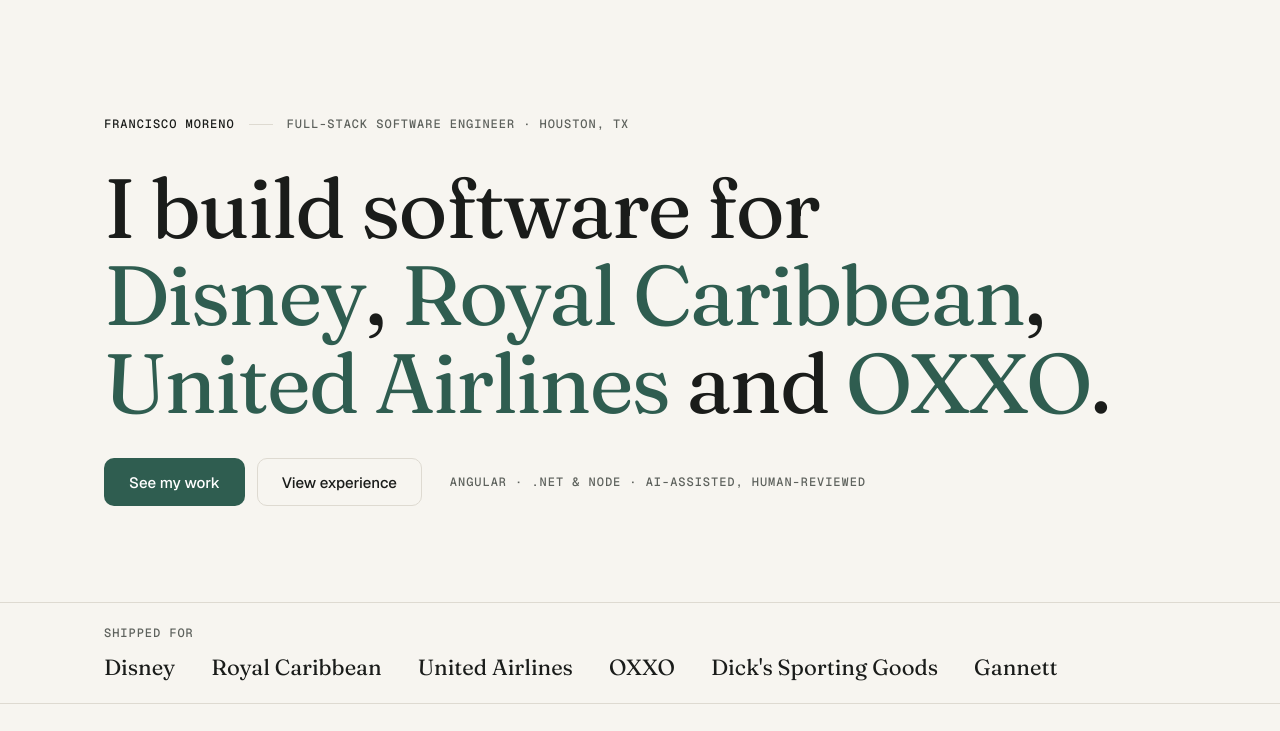
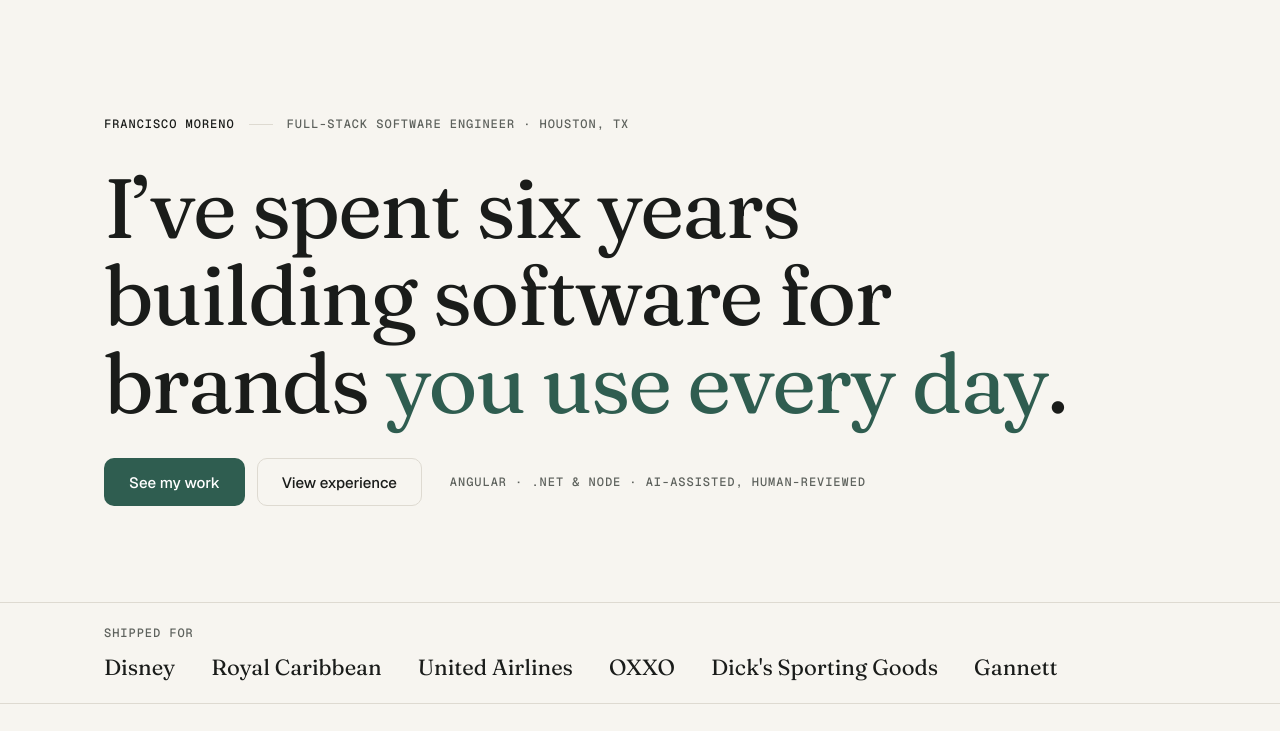
Before and after one commit to frxncismor/portfolio-v2, an Astro site: page / in a window 1280 px wide. Shown: the part 69-800 px from the top of the page. Built offline with nearby package versions, Linux system fonts and the light colour scheme; Astro itself is replaced by a stand-in of ours; some packages are replaced by stand-ins of ours.

Commit message:
feat(hero): replace brand list headline with years-and-scale hook (EN/ES)

```diff
--- a/src/components/Hero.astro
+++ b/src/components/Hero.astro
@@ -20,26 +20,32 @@ const { lang } = Astro.props
     <h1 class="serif">
       {lang === 'en' ? (
         <>
-        <span class="w" style="animation-delay:0ms">I</span>
-        <span class="w" style="animation-delay:50ms">build</span>
-        <span class="w" style="animation-delay:100ms">software</span>
-        <span class="w" style="animation-delay:150ms">for</span>
-        <span class="nw"><span class="w br" style="animation-delay:200ms">Disney</span>,</span>
-        <span class="nw"><span class="w br" style="animation-delay:250ms">Royal Caribbean</span>,</span>
-        <span class="w br" style="animation-delay:300ms">United Airlines</span>
-        <span class="w" style="animation-delay:350ms">and</span>
-        <span class="nw"><span class="w br" style="animation-delay:400ms">OXXO</span>.</span>
+        <span class="w" style="animation-delay:0ms">I’ve</span>
+        <span class="w" style="animation-delay:50ms">spent</span>
+        <span class="w" style="animation-delay:100ms">six</span>
+        <span class="w" style="animation-delay:150ms">years</span>
+        <span class="w" style="animation-delay:200ms">building</span>
+        <span class="w" style="animation-delay:250ms">software</span>
+        <span class="w" style="animation-delay:300ms">for</span>
+        <span class="w" style="animation-delay:350ms">brands</span>
+        <span class="w br" style="animation-delay:400ms">you</span>
+        <span class="w br" style="animation-delay:450ms">use</span>
+        <span class="w br" style="animation-delay:500ms">every</span>
+        <span class="nw"><span class="w br" style="animation-delay:550ms">day</span>.</span>
         </>
       ) : (
         <>
-        <span class="w" style="animation-delay:0ms">Construyo</span>
-        <span class="w" style="animation-delay:50ms">software</span>
-        <span class="w" style="animation-delay:100ms">para</span>
-        <span class="nw"><span class="w br" style="animation-delay:150ms">Disney</span>,</span>
-        <span class="nw"><span class="w br" style="animation-delay:200ms">Royal Caribbean</span>,</span>
-        <span class="w br" style="animation-delay:250ms">United Airlines</span>
-        <span class="w" style="animation-delay:300ms">y</span>
-        <span class="nw"><span class="w br" style="animation-delay:350ms">OXXO</span>.</span>
+        <span class="w" style="animation-delay:0ms">Llevo</span>
+        <span class="w" style="animation-delay:50ms">seis</span>
+        <span class="w" style="animation-delay:100ms">años</span>
+        <span class="w" style="animation-delay:150ms">construyendo</span>
+        <span class="w" style="animation-delay:200ms">software</span>
+        <span class="w" style="animation-delay:250ms">para</span>
+        <span class="w" style="animation-delay:300ms">marcas</span>
+        <span class="w br" style="animation-delay:350ms">que</span>
+        <span class="w br" style="animation-delay:400ms">usas</span>
+        <span class="w br" style="animation-delay:450ms">a</span>
+        <span class="nw"><span class="w br" style="animation-delay:500ms">diario</span>.</span>
         </>
       )}
     </h1>
```
